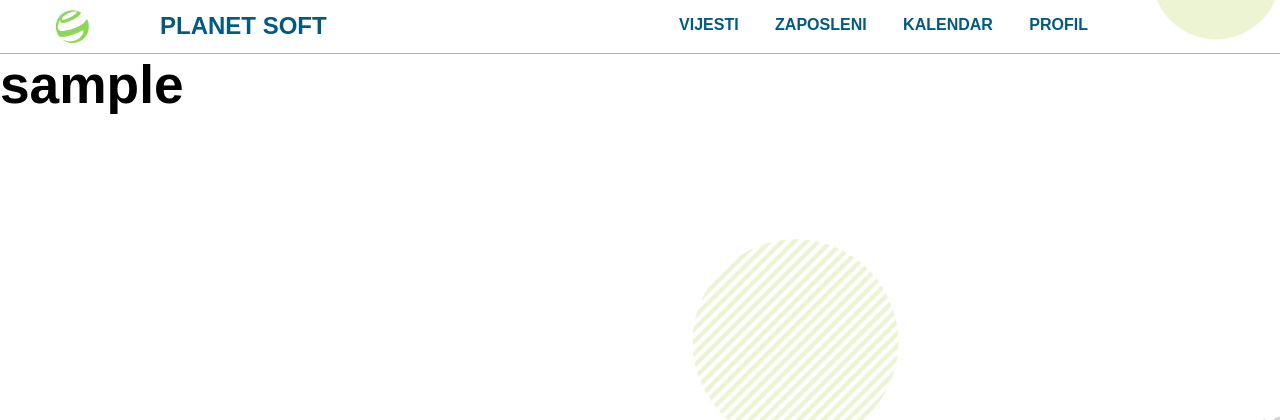
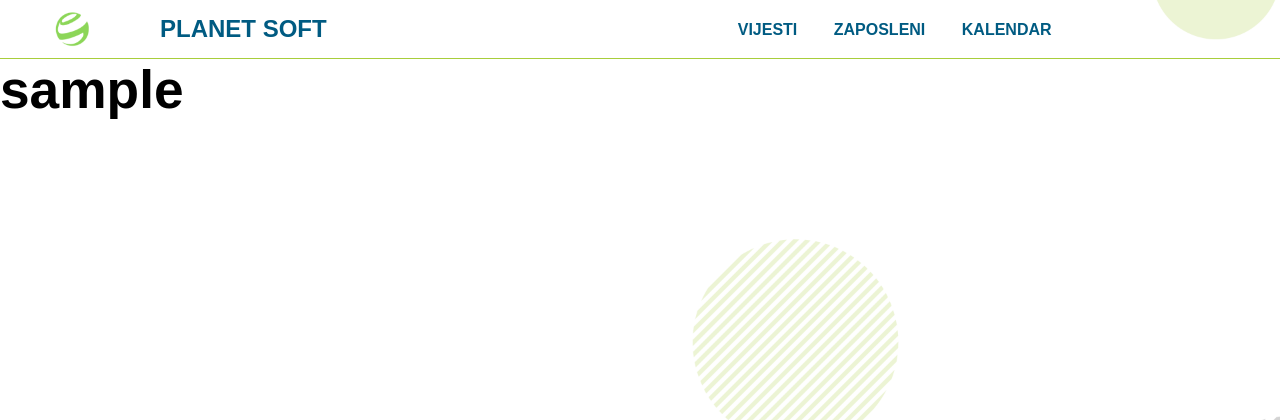
Before and after one commit to PortalPlanetSoft/PlanetSoft-Portal, a Django app: page /profile/ in a window 1280 px wide. Shown: the top 420 px of the page. Run offline with Django 4.2, Linux system fonts and the light colour scheme; the visitor is signed in with stand-in values (Sample User, id 1); some libraries are stand-ins or nearby versions.

Commit message:
modified dropdown styling and deleted profile text (only user icon left)

```diff
--- a/static/portal/css/navbar.css
+++ b/static/portal/css/navbar.css
@@ -34,6 +34,9 @@
   border-bottom: 3px solid transparent;
   transition: .3s ease;
 }
+.ov-nav__item--icon-only {
+  font-size: 1.5rem;
+}
 /* .ov-nav__item:last-child {
   margin-left: 6rem;
 } */
@@ -63,6 +66,9 @@
   background-color: var(--white);
   display: none;
   border: 1px solid var(--accent);
+  border-bottom-left-radius: 5px;
+  border-bottom-right-radius: 5px;
+  z-index: 1;
 }
 
 .ov-nav__navigation-dropdown-item {
--- a/templates/portal/base.html
+++ b/templates/portal/base.html
@@ -34,8 +34,8 @@
                     <a href="#" class="ov-nav__item"><i class="fas fa-newspaper"></i> VIJESTI</a>
                     <a href="{% url 'employees' %}" class="ov-nav__item"><i class="fas fa-users"></i> ZAPOSLENI</a>
                     <a href="#" class="ov-nav__item"><i class="fas fa-calendar"></i> KALENDAR</a>
-                    <a href="{% url 'profile' %}" class="ov-nav__item ov-nav__item--dropdown-toggle"><i
-                            class="fas fa-user"></i> PROFIL</a>
+                    <a href="{% url 'profile' %}" class="ov-nav__item ov-nav__item--dropdown-toggle ov-nav__item--icon-only"><i
+                            class="fas fa-user"></i></a>
                     <!-- <a href="{% url 'logout' %}" class="ov-nav__item"><i class="fa-solid fa-arrow-right-from-bracket"></i> ODJAVA</a> -->
                     <div class="ov-nav__navigation-dropdown">
                         <a href="{% url 'password-change' %}" class="ov-nav__item ov-nav__navigation-dropdown-item">PROMJENA
```
